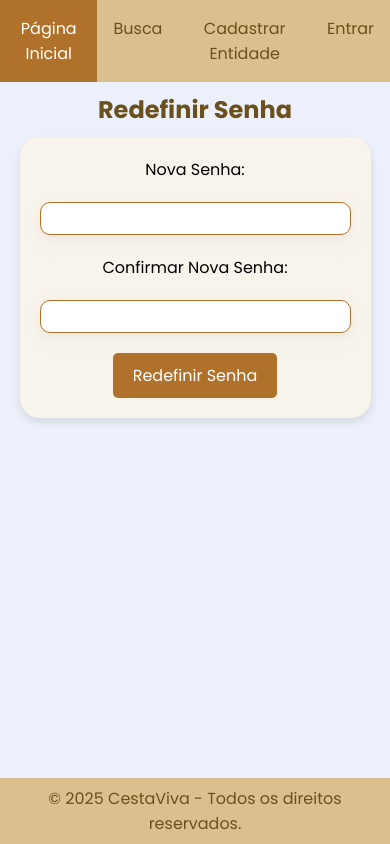
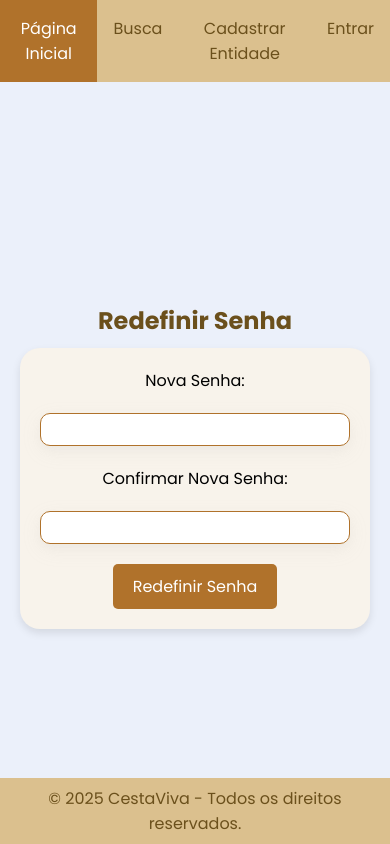
Before and after one commit to Amicuchi/CestaViva, a React (Vite) app: page /redefinir-senha/1 in a window 390 px wide. Built offline with nearby package versions, Linux system fonts and the light colour scheme; no server answers.

Commit message:
style(Redefinição de senha e login): Alteração no estilo das telas de login e redefinição de senha.
Agora, essas telas estão mais responsivas e com classes mais bem aplicadas.

```diff
--- /dev/null
+++ b/src/pages/Login/Login.css
@@ -0,0 +1,12 @@
+
+.LoginContainer {
+    display: flex;
+    justify-content: center;
+    align-items: center;
+    height: 85svh;
+}
+
+.LoginContainer .LoginForm{
+    width: 100%;
+    max-width: 500px;
+}
--- a/src/pages/Login/Login.jsx
+++ b/src/pages/Login/Login.jsx
@@ -2,6 +2,7 @@ import { useEffect, useState } from "react";
 import { Link, useNavigate } from "react-router-dom";
 import axios from "axios";
 import { useAuth } from "../../services/AuthContext";
+import "./Login.css";
 
 export default function Login() {
   const [email, setEmail] = useState("");
@@ -44,7 +45,7 @@ export default function Login() {
   }, []);
 
   return (
-    <main>
+    <main className="LoginContainer">
       <h1>Login</h1>
       <form className="LoginForm" onSubmit={handleSubmit}>
         <input
--- /dev/null
+++ b/src/pages/RedefinirSenha/RedefinicaoSenha.css
@@ -0,0 +1,11 @@
+.redefinicaoContainer {
+    display: flex;
+    justify-content: center;
+    align-items: center;
+    height: 85svh;
+}
+
+.redefinicaoContainer .redefinicaoForm{
+    width: 100%;
+    max-width: 500px;
+}
--- a/src/pages/RedefinirSenha/RedefinirSenha.jsx
+++ b/src/pages/RedefinirSenha/RedefinirSenha.jsx
@@ -37,9 +37,9 @@ export default function RedefinirSenha() {
   };
 
   return (
-    <div>
+    <main className="redefinicaoContainer">
       <h2>Redefinir Senha</h2>
-      <form onSubmit={handleSubmit}>
+      <form onSubmit={handleSubmit} className="redefinicaoForm">
         <label>Nova Senha:</label>
         <input
           type="password"
@@ -57,6 +57,6 @@ export default function RedefinirSenha() {
         {mensagem && <p>{mensagem}</p>}{" "}
         <button type="submit">Redefinir Senha</button>
       </form>
-    </div>
+    </main>
   );
 }
--- a/src/pages/RedefinirSenha/SolicitarRedefinicaoSenha.jsx
+++ b/src/pages/RedefinirSenha/SolicitarRedefinicaoSenha.jsx
@@ -1,5 +1,6 @@
 import { useState } from "react";
 import axios from "axios";
+import "./RedefinicaoSenha.css";
 
 export default function SolicitarRedefinicaoSenha() {
   const [email, setEmail] = useState(""); // Estado para armazenar o valor do campo de e-mail
@@ -26,9 +27,9 @@ export default function SolicitarRedefinicaoSenha() {
   };
 
   return (
-    <div>
+    <main className="redefinicaoContainer">
       <h2>Solicitar Redefinição de Senha</h2>
-      <form onSubmit={handleSubmit}>
+      <form onSubmit={handleSubmit} className="redefinicaoForm">
         <label>Digite seu Email:</label>
         <input
           type="email"
@@ -39,6 +40,6 @@ export default function SolicitarRedefinicaoSenha() {
         <button type="submit">Enviar</button>
       </form>
       {mensagem && <p>{mensagem}</p>}{" "}
-    </div>
+    </main>
   );
 }
```
